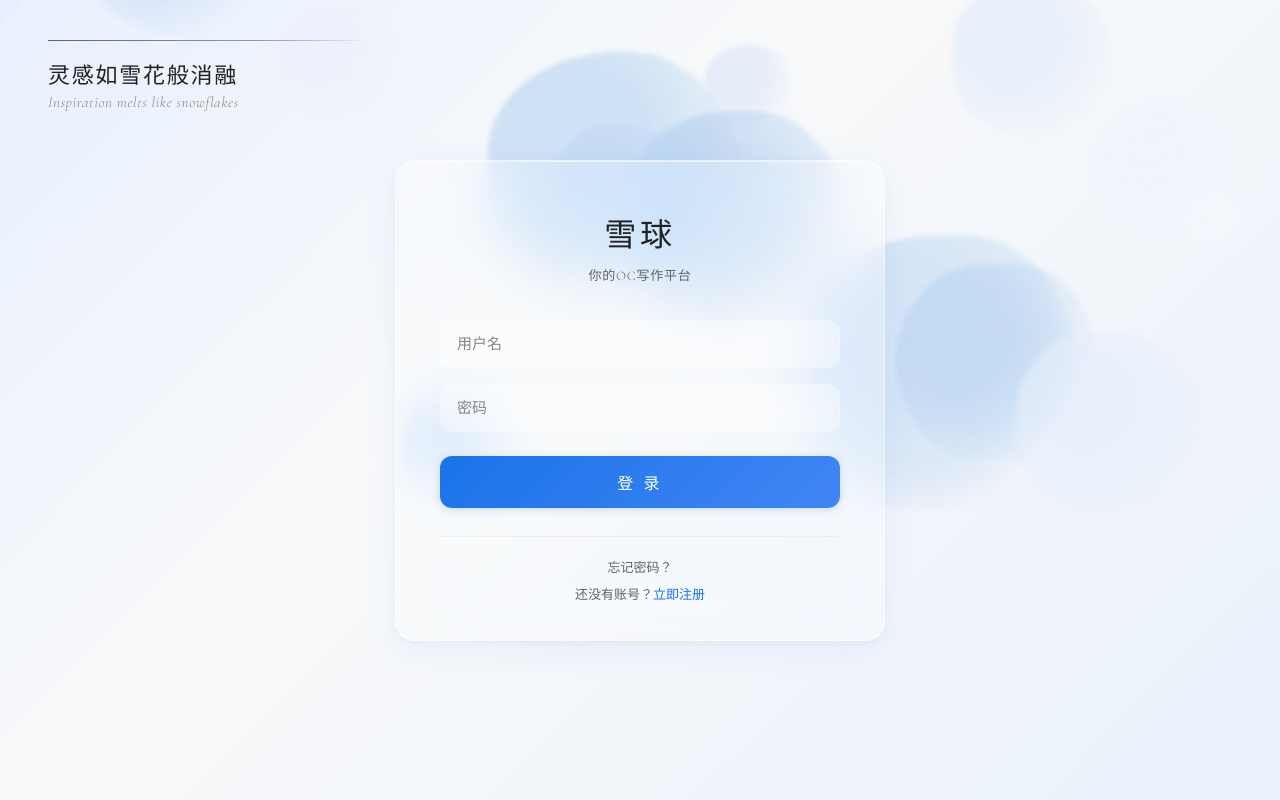
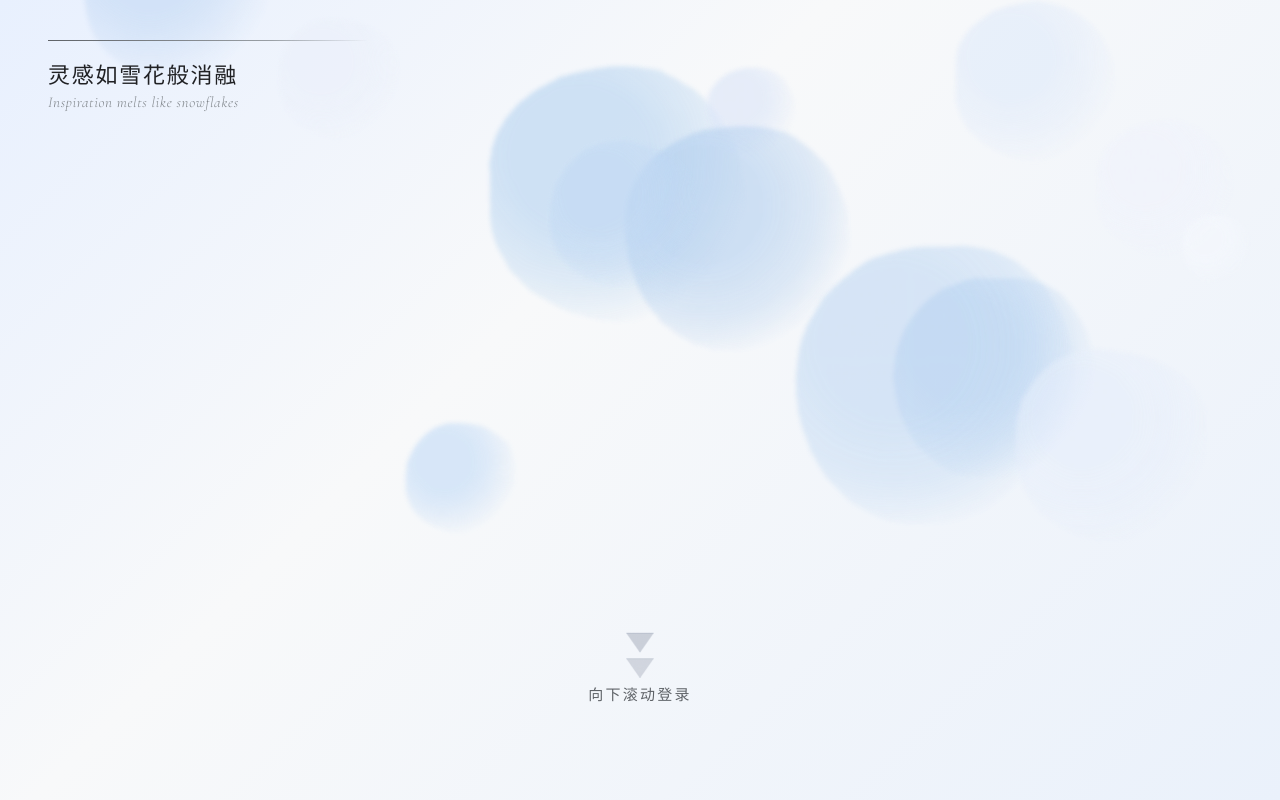
Before and after one commit to yeah-ChenYiFei/SnowBall_frontend_vite, a Vue app: page /login in a window 1280 px wide. Built offline with nearby package versions, Linux system fonts and the light colour scheme; no server answers.

Commit message:
增加了开屏页

```diff
--- a/src/router/index.ts
+++ b/src/router/index.ts
@@ -136,6 +136,11 @@ router.beforeEach(async (to, from) => {
 
   const isLoggedIn = userStore.isLogin()
 
+  // 0. 未登录用户访问根路径 → 宣传登录页
+  if (!isLoggedIn && to.path === '/') {
+    return '/login'
+  }
+
   // 1. 未登录用户只能访问公共页面，避免进入需要 API 调用的页面后 401 闪退回登录
   if (!isLoggedIn && !isPublicPath(to.path)) {
     return '/login'
--- a/src/views/user/Login.vue
+++ b/src/views/user/Login.vue
@@ -1,5 +1,5 @@
 <script setup lang="ts">
-import { ref, onMounted } from 'vue'
+import { ref, onMounted, onUnmounted } from 'vue'
 import { useRouter, useRoute } from 'vue-router'
 import { useUserStore } from '@/stores/user.ts'
 import SnowBg from '@/components/SnowBg.vue'
@@ -52,13 +52,112 @@ const handleLogin = async () => {
     loading.value = false
   }
 }
+
+// ── Scroll behavior ──
+const scrollContainer = ref<HTMLElement | null>(null)
+const loginSection = ref<HTMLElement | null>(null)
+const hasReachedLogin = ref(false)
+const isTransitioning = ref(false)
+const indicatorOpacity = ref(1)
+const loginVisible = ref(false)
+
+const SNAP_THRESHOLD = 0.12 // 12% of hero height triggers snap
+
+function getLoginTop(): number {
+  const el = scrollContainer.value
+  const loginEl = loginSection.value
+  if (!el || !loginEl) return el?.clientHeight || 0
+  return loginEl.offsetTop
+}
+
+function onScroll() {
+  if (isTransitioning.value) return
+
+  const el = scrollContainer.value
+  if (!el) return
+  const heroH = el.clientHeight
+  const scrollTop = el.scrollTop
+
+  // Fade indicator as user scrolls
+  indicatorOpacity.value = Math.max(0, 1 - scrollTop / (heroH * 0.3))
+
+  // Already locked to login — clamp if user tries to scroll up
+  if (hasReachedLogin.value) {
+    const loginTop = getLoginTop()
+    if (scrollTop < loginTop - 2) {
+      el.scrollTop = loginTop
+    }
+    return
+  }
+
+  // Trigger snap transition
+  if (scrollTop > heroH * SNAP_THRESHOLD) {
+    isTransitioning.value = true
+    const loginTop = getLoginTop()
+    el.scrollTo({ top: loginTop, behavior: 'smooth' })
+
+    setTimeout(() => {
+      hasReachedLogin.value = true
+      isTransitioning.value = false
+      loginVisible.value = true
+    }, 700)
+  }
+}
+
+function onWheel(e: WheelEvent) {
+  if (!hasReachedLogin.value) return
+  const el = scrollContainer.value
+  if (!el) return
+  const loginTop = getLoginTop()
+
+  // Block scroll-up when at login section
+  if (e.deltaY < 0 && el.scrollTop <= loginTop + 5) {
+    e.preventDefault()
+  }
+}
+
+// Touch handling for mobile
+let touchStartY = 0
+function onTouchStart(e: TouchEvent) {
+  touchStartY = e.touches[0].clientY
+}
+function onTouchMove(e: TouchEvent) {
+  if (!hasReachedLogin.value) return
+  const el = scrollContainer.value
+  if (!el) return
+  const loginTop = getLoginTop()
+  const delta = touchStartY - e.touches[0].clientY // positive = scrolling up (finger down)
+
+  if (delta > 0 && el.scrollTop <= loginTop + 5) {
+    e.preventDefault()
+  }
+}
+
+onMounted(() => {
+  const el = scrollContainer.value
+  if (!el) return
+
+  // Wheel lock — must be non-passive to allow preventDefault
+  el.addEventListener('wheel', onWheel, { passive: false })
+  el.addEventListener('touchstart', onTouchStart, { passive: true })
+  el.addEventListener('touchmove', onTouchMove, { passive: false })
+
+  onUnmounted(() => {
+    el.removeEventListener('wheel', onWheel)
+    el.removeEventListener('touchstart', onTouchStart)
+    el.removeEventListener('touchmove', onTouchMove)
+  })
+})
 </script>
 
 <template>
-  <div class="login-fullscreen">
+  <div class="login-page">
+    <!-- Fixed background layer -->
+    <div class="bg-layer">
       <SnowBg />
+    </div>
 
-    <!-- Top-left artistic text -->
+    <!-- Fixed top-left artistic text — visible on both hero & login -->
     <div class="artistic-text">
       <div class="art-line" :class="{ visible: showLine }" />
       <Transition name="text-rotate" mode="out-in">
@@ -69,8 +168,25 @@ const handleLogin = async () => {
       </Transition>
     </div>
 
-    <!-- Glass card -->
-    <GlassCard class="login-card">
+    <!-- Scrollable content -->
+    <div
+      ref="scrollContainer"
+      class="scroll-container"
+      @scroll="onScroll"
+    >
+      <!-- Hero / landing section -->
+      <section class="hero-section">
+        <!-- Scroll-down indicator: two parallel downward chevrons -->
+        <div class="scroll-indicator" :style="{ opacity: indicatorOpacity }">
+          <div class="chevron"></div>
+          <div class="chevron"></div>
+          <span class="scroll-hint">向下滚动登录</span>
+        </div>
+      </section>
+
+      <!-- Login section -->
+      <section ref="loginSection" class="login-section">
+        <GlassCard class="login-card" :class="{ visible: loginVisible }">
           <div class="card-brand">
             <h1 class="brand-title">雪球</h1>
             <p class="brand-subtitle">你的OC写作平台</p>
@@ -109,27 +225,34 @@ const handleLogin = async () => {
             <router-link to="/register">还没有账号？<span>立即注册</span></router-link>
           </div>
         </GlassCard>
+      </section>
+    </div>
   </div>
 </template>
 
 <style scoped>
-.login-fullscreen {
+.login-page {
   position: fixed;
   inset: 0;
   background: linear-gradient(135deg, #e8f0fe 0%, #f8f9fa 40%, #eaf1fb 100%);
-  display: flex;
-  justify-content: center;
-  align-items: center;
+  font-family: var(--font-serif);
   overflow: hidden;
-  font-family: var(--font-serif);
 }
 
-/* ── Artistic text ── */
+/* ── Fixed background layer ── */
+.bg-layer {
+  position: absolute;
+  inset: 0;
+  pointer-events: none;
+}
+
+/* ── Fixed artistic text (always visible) ── */
 .artistic-text {
-  position: absolute;
+  position: fixed;
   top: 40px;
   left: 48px;
-  z-index: 10;
+  z-index: 30;
+  pointer-events: none;
 }
 
 .art-line {
@@ -162,41 +285,118 @@ const handleLogin = async () => {
   margin-top: 4px;
 }
 
-/* Transition: leave (slide right + blur) */
+/* Text rotate transitions */
 .text-rotate-leave-active {
   transition: all 0.5s ease-in;
 }
-
 .text-rotate-leave-to {
   opacity: 0;
   transform: translateX(36px);
   filter: blur(8px);
 }
-
-/* Transition: enter (pop in from left) */
 .text-rotate-enter-active {
   transition: all 0.55s cubic-bezier(0.25, 0.1, 0.25, 1);
 }
-
 .text-rotate-enter-active .art-chinese {
   transition: opacity 0.5s cubic-bezier(0.34, 1.56, 0.64, 1) 0.05s,
               transform 0.5s cubic-bezier(0.34, 1.56, 0.64, 1) 0.05s;
 }
-
 .text-rotate-enter-active .art-english {
   transition: opacity 0.5s cubic-bezier(0.34, 1.56, 0.64, 1) 0.15s,
               transform 0.5s cubic-bezier(0.34, 1.56, 0.64, 1) 0.15s;
 }
-
 .text-rotate-enter-from {
   opacity: 0;
   transform: translateX(-48px);
 }
-
 .text-rotate-enter-from .art-chinese,
 .text-rotate-enter-from .art-english {
   opacity: 0;
   transform: translateX(-48px) scale(0.9);
+}
+
+/* ── Scroll container ── */
+.scroll-container {
+  position: absolute;
+  inset: 0;
+  overflow-y: auto;
+  overflow-x: hidden;
+  scroll-behavior: smooth;
+  scroll-snap-type: y mandatory;
+  -webkit-overflow-scrolling: touch;
+}
+
+.scroll-container::-webkit-scrollbar {
+  width: 0;
+}
+
+/* ── Hero section ── */
+.hero-section {
+  position: relative;
+  height: 100vh;
+  scroll-snap-align: start;
+  display: flex;
+  justify-content: center;
+  align-items: flex-end;
+}
+
+/* ── Scroll-down indicator ── */
+.scroll-indicator {
+  position: absolute;
+  bottom: 12%;
+  display: flex;
+  flex-direction: column;
+  align-items: center;
+  gap: 8px;
+  z-index: 10;
+  transition: opacity 0.35s ease;
+}
+
+.chevron {
+  width: 26px;
+  height: 18px;
+  background: rgba(120, 130, 150, 0.4);
+  backdrop-filter: blur(6px);
+  -webkit-backdrop-filter: blur(6px);
+  border: 1px solid rgba(140, 150, 170, 0.45);
+  clip-path: polygon(50% 100%, 0% 0%, 100% 0%);
+}
+
+.chevron:nth-child(2) {
+  animation: chevron-pulse 2s ease-in-out infinite;
+}
+.chevron:nth-child(1) {
+  animation: chevron-pulse 2s ease-in-out 0.3s infinite;
+}
+
+@keyframes chevron-pulse {
+  0%, 100% {
+    opacity: 0.5;
+    transform: translateY(0);
+  }
+  50% {
+    opacity: 0.85;
+    transform: translateY(6px);
+  }
+}
+
+.scroll-hint {
+  font-family: var(--font-serif);
+  font-size: 15px;
+  font-weight: 200;
+  color: var(--color-text-secondary);
+  letter-spacing: 0.15em;
+  white-space: nowrap;
+}
+
+/* ── Login section ── */
+.login-section {
+  min-height: 100vh;
+  scroll-snap-align: start;
+  display: flex;
+  justify-content: center;
+  align-items: center;
+  padding: 40px 20px;
 }
 
 /* ── Login card ── */
@@ -206,6 +406,17 @@ const handleLogin = async () => {
   width: 100%;
   max-width: 400px;
   padding: 48px 44px 36px;
+
+  opacity: 0;
+  transform: translateY(80px);
+  transition:
+    opacity 0.7s cubic-bezier(0.25, 0.1, 0.25, 1) 0.1s,
+    transform 0.7s cubic-bezier(0.34, 1.56, 0.64, 1) 0.1s;
+}
+
+.login-card.visible {
+  opacity: 1;
+  transform: translateY(0);
 }
 
 /* ── Brand ── */
@@ -275,4 +486,33 @@ const handleLogin = async () => {
   display: block;
   margin-bottom: 8px;
 }
+
+/* ── Responsive ── */
+@media (max-width: 480px) {
+  .artistic-text {
+    top: 24px;
+    left: 24px;
+  }
+
+  .art-line.visible {
+    width: 200px;
+  }
+
+  .art-chinese {
+    font-size: 18px;
+  }
+
+  .art-english {
+    font-size: 13px;
+  }
+
+  .login-card {
+    padding: 36px 28px 28px;
+    max-width: 340px;
+  }
+
+  .scroll-indicator {
+    bottom: 15%;
+  }
+}
 </style>
```
Lines whose indentation alone changed are shown as unchanged.
